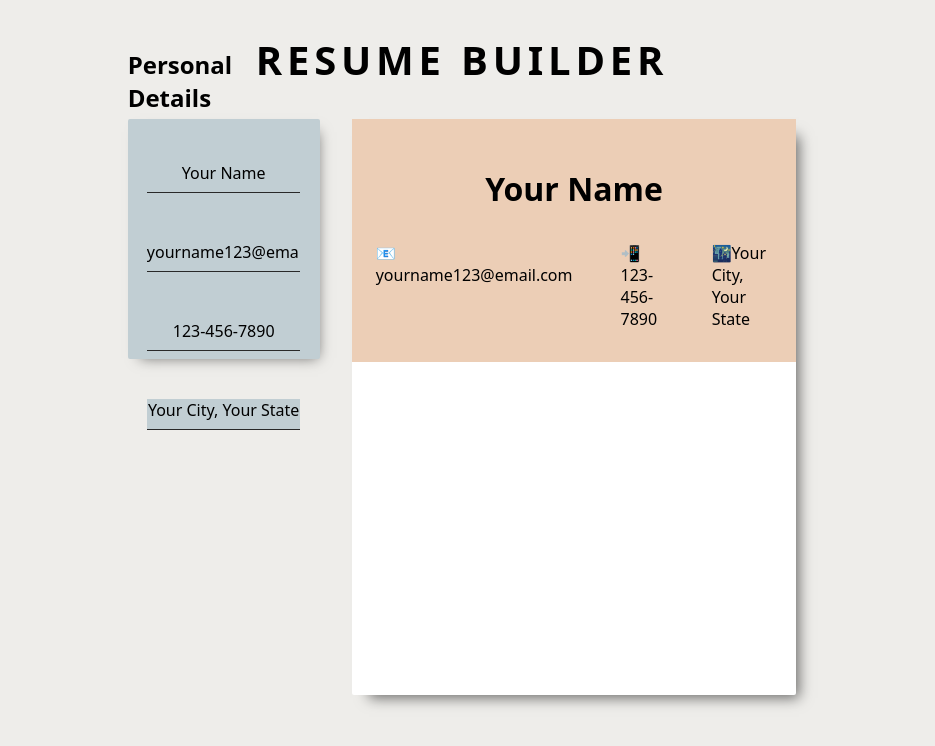
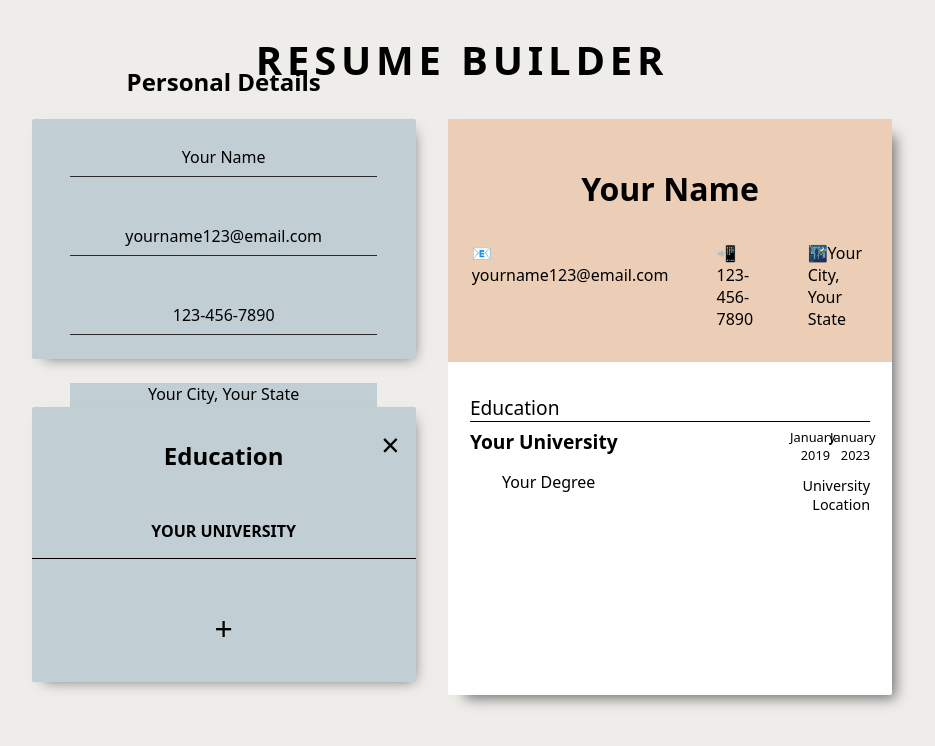
Before and after one commit to Hammed74/cv-application, a React (Vite) app: page / in a window 1280 px wide. Shown: the top 746 px of the page, without its empty margins (178-1113 px from the left). Built offline with nearby package versions, Linux system fonts and the light colour scheme.

Commit message:
added education form section

```diff
--- a/src/App.jsx
+++ b/src/App.jsx
@@ -1,6 +1,6 @@
 import { useState } from "react";
+import Resume from "./ResumeComponents/Resume";
 import Form from "./FormComponents/Form";
-import PersonalDetails from "./personalDetails";
 
 const personalDetails = {
   fullName: "Your Name",
@@ -8,14 +8,28 @@ const personalDetails = {
   phoneNumber: "123-456-7890",
   city: "Your City, Your State",
 };
+
+const defaultEducation = {
+  id: 10,
+  school: "Your University",
+  degree: 'Your Degree',
+  startDate: '2019-01',
+  endDate: '2023-01',
+  location: 'University Location'
+
+}
 function App() {
   const [details, setDetails] = useState(personalDetails);
+  const [education, setEducation] = useState(defaultEducation);
+      const [activeSchool, setActiveSchool] = useState(education);
+      const [edDrawer, setEdDrawer] = useState(false)
+      const [schools, setSchools] = useState([education]);
   return (
     <>
       <h1 className="title">RESUME BUILDER</h1>
       <div className="body">
-        <PersonalDetails details={details} setDetails={setDetails} />
-        <Form details={details} />
+        <Form details={details} setDetails={setDetails} education={education} setEducation={setEducation} activeSchool={activeSchool} setActiveSchool={setActiveSchool} setEdDrawer={setEdDrawer} edDrawer={edDrawer} schools={schools} setSchools={setSchools}/>
+        <Resume details={details} education={education} activeSchool={activeSchool} edDrawer={edDrawer} schools={schools}/>
       </div>
     </>
   );
--- a/src/Education.jsx
+++ /dev/null
@@ -1,5 +0,0 @@
-export default function Education(){
-    return(
-        <h3>Education</h3>
-    )
-}
--- /dev/null
+++ b/src/FormComponents/Education.jsx
@@ -0,0 +1,164 @@
+import { useState } from "react";
+
+export default function Education({
+  education,
+  setEducation,
+  activeSchool,
+  setActiveSchool,
+  setEdrawer,
+  edDrawer,
+  schools,
+  setSchools,
+}) {
+  const [isOpen, setIsOpen] = useState(true);
+  function handleSetIsOpen() {
+    setIsOpen(!isOpen);
+    console.log(activeSchool);
+  }
+
+  return (
+    <div className="education-details">
+      <div onClick={handleSetIsOpen} className="close">
+        &times;
+      </div>
+      <h2>Education</h2>
+      {edDrawer ? (
+        <CurrentSchool
+          activeSchool={activeSchool}
+          education={education}
+          setEducation={setEducation}
+          setActiveSchool={setActiveSchool}
+          setEdrawer={setEdrawer}
+          setSchools={setSchools}
+          schools={schools}
+        />
+      ) : (
+        <UniversityList
+          schools={schools}
+          setSchools={setSchools}
+          activeSchool={activeSchool}
+          setActiveSchool={setActiveSchool}
+          setEdrawer={setEdrawer}
+        />
+      )}
+    </div>
+  );
+}
+
+function UniversityList({
+  schools,
+  setSchools,
+  activeSchool,
+  setActiveSchool,
+  setEdrawer,
+}) {
+  function handleSetActiveSchool(id) {
+    const theSchool = schools.filter((school) => school.id === id);
+    setActiveSchool(theSchool[0]);
+    setEdrawer(true);
+  }
+
+  function onAddSchool(){
+    const newSchoolObj = {
+      id: 12,
+      school: "Your University",
+      degree: "Your Degree",
+      startDate: "2019-01",
+      endDate: "2023-01",
+      location: "University Location",
+    };
+    setSchools([...schools,newSchoolObj])
+    setActiveSchool(newSchoolObj)
+    setEdrawer(true)
+
+  }
+  return (
+    <>
+      <ul>
+        {schools.map((school) => {
+          return (
+            <li
+              onClick={() => handleSetActiveSchool(school.id)}
+              key={school.id}
+            >
+              {school.school}
+            </li>
+          );
+        })}
+      </ul>
+      <div onClick={onAddSchool} className="add-school">+</div>
+    </>
+  );
+}
+
+function CurrentSchool({
+  education,
+  setEducation,
+  activeSchool,
+  setActiveSchool,
+  setEdrawer,
+  setSchools,
+  schools
+}) {
+  function editSchool(e) {
+    const section = e.target.className;
+    const newObj = { ...activeSchool, [section]: e.target.value };
+    console.log(newObj);
+    setActiveSchool(newObj);
+    handleSetSchools(activeSchool.id, newObj)
+  }
+
+  function handleSetSchools(id, newObj){
+    setSchools(schools.map(school => {
+            if(school.id === id){
+                return {...newObj}
+            }
+            return school
+        }))
+  }
+
+
+  console.log(activeSchool.school);
+  return (
+    <>
+      <input
+        type="text"
+        className="school"
+        value={activeSchool.school}
+        onChange={(e) => editSchool(e)}
+      />
+      <input
+        type="text"
+        className="degree"
+        value={activeSchool.degree}
+        onChange={(e) => editSchool(e)}
+      />
+      <div>
+        <input
+          type="month"
+          className="startDate"
+          value={activeSchool.startDate}
+          onChange={(e) => editSchool(e)}
+        />
+        <input
+          type="month"
+          className="endDate"
+          value={activeSchool.endDate}
+          onChange={(e) => editSchool(e)}
+        />
+      </div>
+      <input
+        type="text"
+        className="location"
+        value={activeSchool.location}
+        onChange={(e) => editSchool(e)}
+      />
+      <div className="buttons">
+          <div onClick={() => setEdrawer(false)} className="back-button">
+            BACK
+          </div>
+          <div className="save">SAVE</div>
+      </div>
+    </>
+  );
+}
--- a/src/FormComponents/Form.jsx
+++ b/src/FormComponents/Form.jsx
@@ -1,9 +1,30 @@
-import FormPersonalDetails from "./FormPersonalDetails";
-import Education from "../Education";
-export default function Form({ details }) {
+import Education from "./Education";
+import PersonalDetails from "./PersonalDetails";
+export default function Form({
+  details,
+  setDetails,
+  education,
+  setEducation,
+  activeSchool,
+  setActiveSchool,
+  setEdDrawer,
+  edDrawer,
+  schools,
+  setSchools,
+}) {
   return (
-    <>
-      <FormPersonalDetails details={details} />
-    </>
+    <div className="form-elements">
+      <PersonalDetails details={details} setDetails={setDetails} />
+      <Education
+        education={education}
+        setEducation={setEducation}
+        activeSchool={activeSchool}
+        setActiveSchool={setActiveSchool}
+        setEdrawer={setEdDrawer}
+        edDrawer={edDrawer}
+        schools={schools}
+        setSchools={setSchools}
+      />
+    </div>
   );
 }
--- a/src/PersonalDetails.jsx
+++ b/src/FormComponents/PersonalDetails.jsx
@@ -10,7 +10,7 @@ export default function PersonalDetails({details, setDetails}){
 
     return (
         <>
-        <div className="details">
+        <div className="personal-details">
             <h2>Personal Details</h2>
             <input type="text" className="fullName" value={details.fullName} onChange={(e) => {handleSetDetails(e)}}/>
             <input type="email" className="email" value={details.email} onChange={(e) => {handleSetDetails(e)}} />
--- /dev/null
+++ b/src/ResumeComponents/Resume.jsx
@@ -0,0 +1,17 @@
+import ResumePersonalDetails from "./ResumePersonalDetails";
+import ResumeEducation from "./ResumeEducation";
+
+export default function Resume({ details, education, activeSchool, schools }) {
+  return (
+    <>
+      <div className="resume">
+        <div className="resume-details">
+          <ResumePersonalDetails details={details} />
+        </div>
+        <div className="resume-container">
+          <ResumeEducation education={education} activeSchool={activeSchool} schools={schools}/>
+        </div>
+      </div>
+    </>
+  );
+}
--- /dev/null
+++ b/src/ResumeComponents/ResumeEducation.jsx
@@ -0,0 +1,38 @@
+export default function ResumeEducation({education, activeSchool, edDrawer, schools}){
+    function formatMonthYear(dateString) {
+  const [year, month] = dateString.split('-');
+  const monthNames = [
+    'January', 'February', 'March', 'April', 'May', 'June',
+    'July', 'August', 'September', 'October', 'November', 'December'
+  ];
+
+  const monthIndex = parseInt(month, 10) - 1; // Subtracting 1 since month indices start from 0
+  const formattedDate = `${monthNames[monthIndex]} ${year}`;
+
+  return formattedDate;
+}
+
+
+    return (
+      <div className="resume-education">
+        <h3>Education</h3>
+        <div className="break"></div>
+        <div>
+            {schools.map(school => {
+                return (
+          <div key={school.id} className="resume-education-details">
+            <p className="resume-university">{ activeSchool.id === school.id ? activeSchool.school : school.school}</p>
+            <p className="resume-degree">{ activeSchool.id === school.id ? activeSchool.degree : school.degree}</p>
+            <p className="resume-start">
+              {formatMonthYear( activeSchool.id === school.id ? activeSchool.startDate : school.startDate )}
+            </p>
+            <p className="resume-end">
+              {formatMonthYear( activeSchool.id === school.id ? activeSchool.endDate : school.endDate)}
+            </p>
+            <p className="resume-location">{ activeSchool.id === school.id ? activeSchool.location : school.location}</p>
+          </div>
+            )})}
+        </div>
+      </div>
+    );
+}
--- a/src/FormComponents/FormPersonalDetails.jsx
+++ b/src/ResumeComponents/ResumePersonalDetails.jsx
@@ -1,16 +1,12 @@
-export default function FormPersonalDetails({ details }) {
+export default function ResumePersonalDetails({ details }) {
   return (
     <>
-      <div className="form">
-        <div className="form-details">
           <h1 style={{ fontWeight: "600" }}>{details.fullName}</h1>
-          <div className="sub-form-details">
+          <div className="sub-resume-details">
             <p>{"📧" + details.email}</p>
             <p>{"📲" + details.phoneNumber}</p>
             <p>{"🌃" + details.city}</p>
           </div>
-        </div>
-      </div>
     </>
   );
 }
--- a/src/index.css
+++ b/src/index.css
@@ -1,20 +1,28 @@
-*{
-  font-family: system-ui, -apple-system, BlinkMacSystemFont, 'Segoe UI', Roboto, Oxygen, Ubuntu, Cantarell, 'Open Sans', 'Helvetica Neue', sans-serif;
+* {
+  font-family: system-ui, -apple-system, BlinkMacSystemFont, "Segoe UI", Roboto,
+    Oxygen, Ubuntu, Cantarell, "Open Sans", "Helvetica Neue", sans-serif;
   margin: 0;
   padding: 0;
   box-sizing: border-box;
 }
-body{
+
+#root {
+  display: flex;
+  flex-direction: column;
+  align-items: center;
+}
+body {
   background-color: #eeedea;
   padding: 2rem;
 }
-.body{
+.body {
   display: flex;
   justify-content: center;
   gap: 2rem;
+  max-width: 1280px;
 }
 
-.title{
+.title {
   text-align: center;
   margin-bottom: 2rem;
   letter-spacing: 0.3rem;
@@ -22,18 +30,17 @@ body{
   font-weight: 600;
 }
 
-
-.form{
+.resume {
   height: 72vh;
-  aspect-ratio: .772;
+  aspect-ratio: 0.772;
   background-color: rgb(255, 255, 255);
   border-radius: 2px;
-  box-shadow: 10px 10px 13px -7px rgba(0,0,0,0.55);
+  box-shadow: 10px 10px 13px -7px rgba(0, 0, 0, 0.55);
 }
 
-.details{
+.personal-details {
   height: 30vh;
-  aspect-ratio: 0.8;
+  width: 24rem;
   background-color: #c1ced3;
   display: flex;
   flex-direction: column;
@@ -41,10 +48,10 @@ body{
   border-radius: 2px;
   justify-content: center;
   align-items: center;
-    box-shadow: 5px 6px 13px -7px rgba(0,0,0,0.55);
+  box-shadow: 5px 6px 13px -7px rgba(0, 0, 0, 0.55);
 }
 
-.details > input{
+.personal-details > input {
   border: none;
   border-bottom: 1px solid rgb(41, 41, 41);
   background-color: inherit;
@@ -54,7 +61,7 @@ font-size: 1rem;
   padding-bottom: 0.5rem;
 }
 
-.form-details{
+.resume-details {
   padding-top: 3rem;
   display: flex;
   align-items: center;
@@ -62,12 +69,162 @@ padding-bottom: 0.5rem;
   background-color: #ecceb6;
 }
 
-.sub-form-details{
+.sub-resume-details {
   display: flex;
   justify-content: center;
 }
 
-.sub-form-details > p{
-
+.sub-resume-details > p {
   padding: 2rem 1.5rem;
 }
+
+.form-elements {
+  display: flex;
+  flex-direction: column;
+  gap: 3rem;
+}
+
+.education-details {
+  padding: 2rem 0;
+  position: relative;
+  height: fit-content;
+  width: 24rem;
+  background-color: #c1ced3;
+  display: flex;
+  flex-direction: column;
+  gap: 3rem;
+  border-radius: 2px;
+  justify-content: center;
+  align-items: center;
+  box-shadow: 5px 6px 13px -7px rgba(0, 0, 0, 0.55);
+}
+
+.education-details > input {
+  border: none;
+  border-bottom: 1px solid rgb(41, 41, 41);
+  background-color: inherit;
+  text-align: center;
+  width: 80%;
+  font-size: 1rem;
+  padding-bottom: 0.5rem;
+}
+
+.resume-container {
+  width: 90%;
+  margin: 1rem auto;
+}
+.resume-education {
+  padding-top: 1rem;
+}
+.resume-education > h3 {
+  font-size: 1.2rem;
+  font-weight: 500;
+}
+
+hr {
+  width: 90%;
+  display: flex;
+}
+
+.break {
+  height: 1px;
+  background-color: black;
+  width: 100%;
+  margin-bottom: 0.4rem;
+}
+
+.resume-education-details {
+  display: grid;
+  grid-template-columns: 1fr 10% 10%;
+  grid-template-rows: 1fr 1fr 1fr;
+}
+
+.resume-university {
+  font-size: 1.2rem;
+  font-weight: 700;
+  margin-bottom: 0.4rem;
+}
+
+.resume-degree {
+  grid-area: 2/1/3/2;
+  margin-left: 2rem;
+}
+.resume-start {
+  grid-area: 1/2/2/3;
+  font-size: 0.8rem;
+  text-align: right;
+}
+
+.resume-end {
+  font-size: 0.8rem;
+  grid-area: 1/3/2/4;
+  text-align: right;
+}
+
+.resume-location {
+  grid-area: 2/2/3/4;
+  margin-top: 0.3rem;
+  font-size: 0.9rem;
+  text-align: right;
+}
+
+.close {
+  position: absolute;
+  top: 1rem;
+  right: 1rem;
+  border: none;
+  font-size: 2rem;
+  background-color: inherit;
+  cursor: pointer;
+}
+ul{
+  width: 100%;
+  display: flex;
+  flex-direction: column;
+  align-items: center;
+}
+li {
+  list-style: none;
+  border-bottom: 1px solid black;
+  width: 100%;
+  text-align: center;
+  padding-bottom: 1rem;
+  text-transform: uppercase;
+  font-weight: 700;
+  cursor: pointer;
+}
+
+.back-button{
+  border: 1px solid black;
+  padding: 2px 4px;
+  cursor: pointer;
+  transition: 0.2s ease-in-out;
+}
+
+.back-button:hover{
+  background-color: #8da7b1;
+}
+.save{
+    border: 1px solid black;
+  padding: 2px 4px;
+  cursor: pointer;
+  transition: 0.2s ease-in-out;
+}
+
+.save:hover{
+    background-color: #8da7b1;
+}
+.buttons{
+  display: flex;
+  justify-content: space-between;
+  width: 80%;
+}
+
+.add-school{
+  font-size: 2rem;
+  cursor: pointer;
+}
+
+.add-school:hover{
+      background-color: #8da7b1;
+}
```
Also changed, not shown: .eslintrc.cjs. Lines whose indentation alone changed are shown as unchanged.
